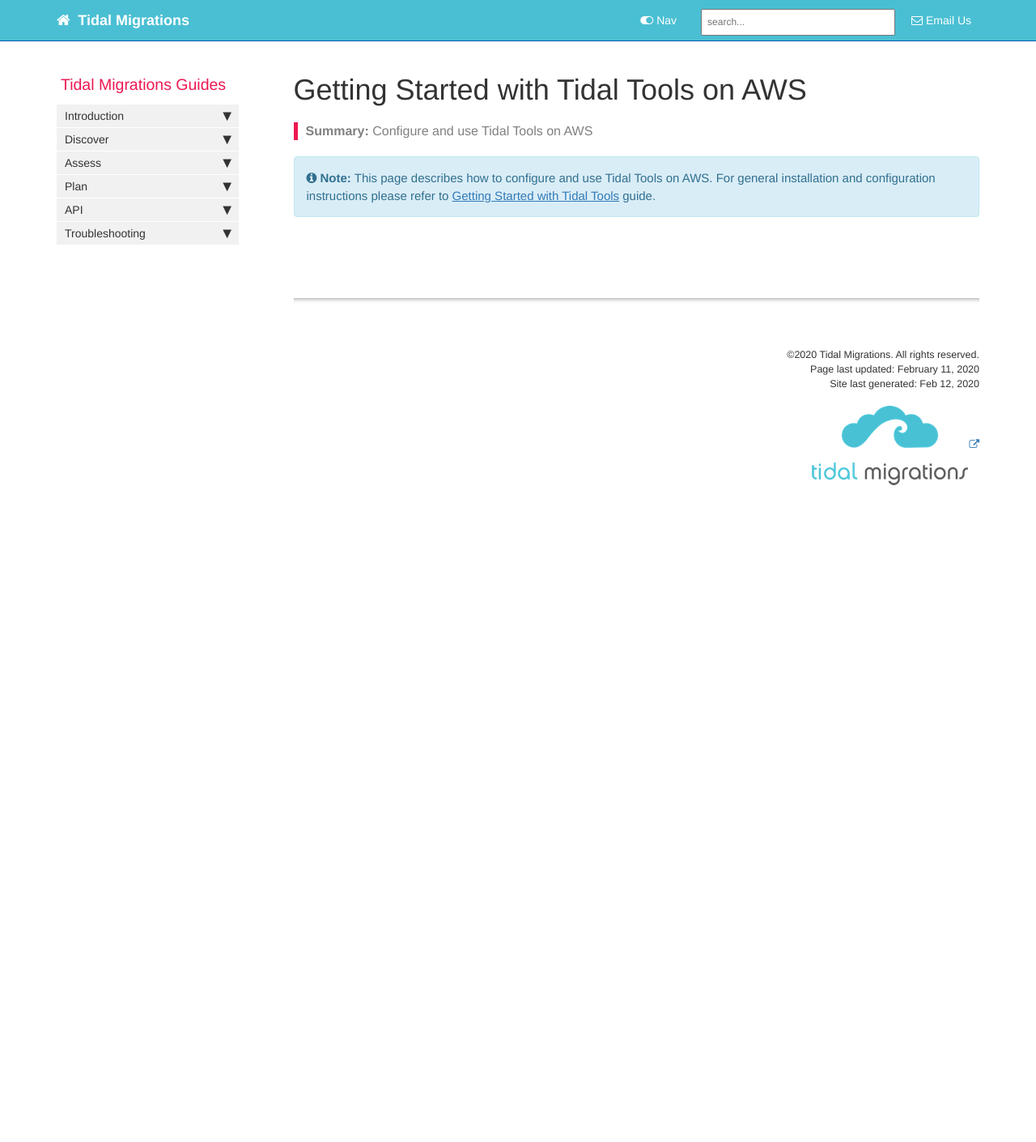
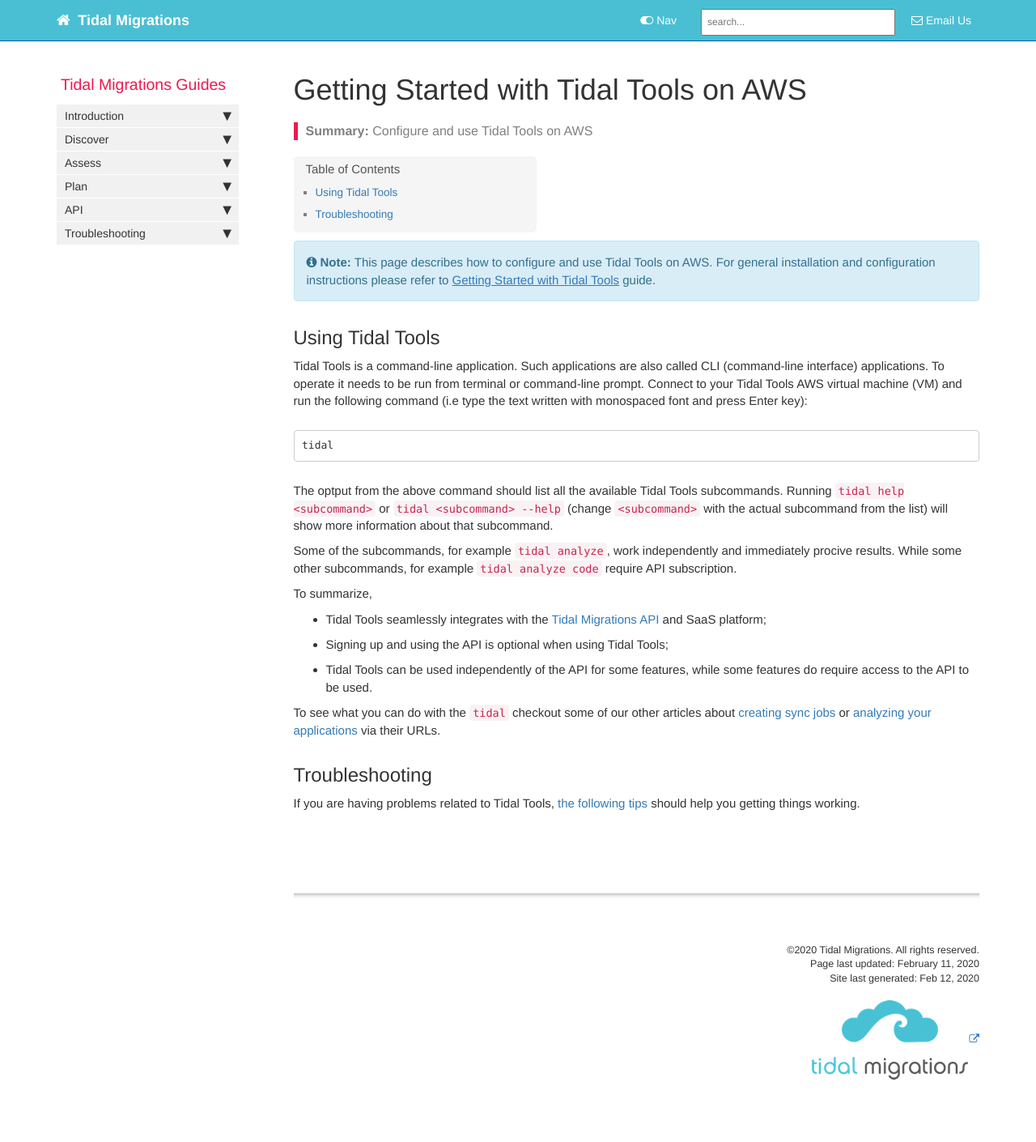
Before and after one commit to tidalmigrations/tidalmigrations.github.io, a Jekyll site: the page built from pages/tidal tools/aws.md, in a window 1280 px wide. Shown: the whole page at 81% size. Built offline with Jekyll 4.4.1, drawn with Linux system fonts in a browser that asks for light colours; nearby versions of some CDN libraries; comment, search, counter and statistics services are not loaded; before the commit the page ends 900 px from its top, so only the background shows below that.

Commit message:
Update aws.md

````diff
--- a/pages/tidal tools/aws.md
+++ b/pages/tidal tools/aws.md
@@ -9,3 +9,27 @@ folder: tidaltools
 ---
 
 {% include note.html content="This page describes how to configure and use Tidal Tools on AWS. For general installation and configuration instructions please refer to [Getting Started with Tidal Tools](tidal-tools.html) guide." %}
+
+## Using Tidal Tools
+
+Tidal Tools is a command-line application. Such applications are also called CLI (command-line interface) applications. To operate it needs to be run from terminal or command-line prompt. Connect to your Tidal Tools AWS virtual machine (VM) and run the following command (i.e type the text written with monospaced font and press Enter key):
+
+```
+tidal
+```
+
+The optput from the above command should list all the available Tidal Tools subcommands. Running `tidal help <subcommand>` or `tidal <subcommand> --help` (change `<subcommand>` with the actual subcommand from the list) will show more information about that subcommand.
+
+Some of the subcommands, for example `tidal analyze`, work independently and immediately procive results. While some other subcommands, for example `tidal analyze code` require API subscription.
+
+To summarize,
+
+* Tidal Tools seamlessly integrates with the [Tidal Migrations API](tidal-tools.html#connecting-to-the-api) and SaaS platform;
+* Signing up and using the API is optional when using Tidal Tools;
+* Tidal Tools can be used independently of the API for some features, while some features do require access to the API to be used.
+
+To see what you can do with the `tidal` checkout some of our other articles about [creating sync jobs](sync-servers.html) or[ analyzing your applications](analyze.html) via their URLs.
+
+## Troubleshooting
+
+If you are having problems related to Tidal Tools, [the following tips](troubleshooting.html) should help you getting things working.
````
